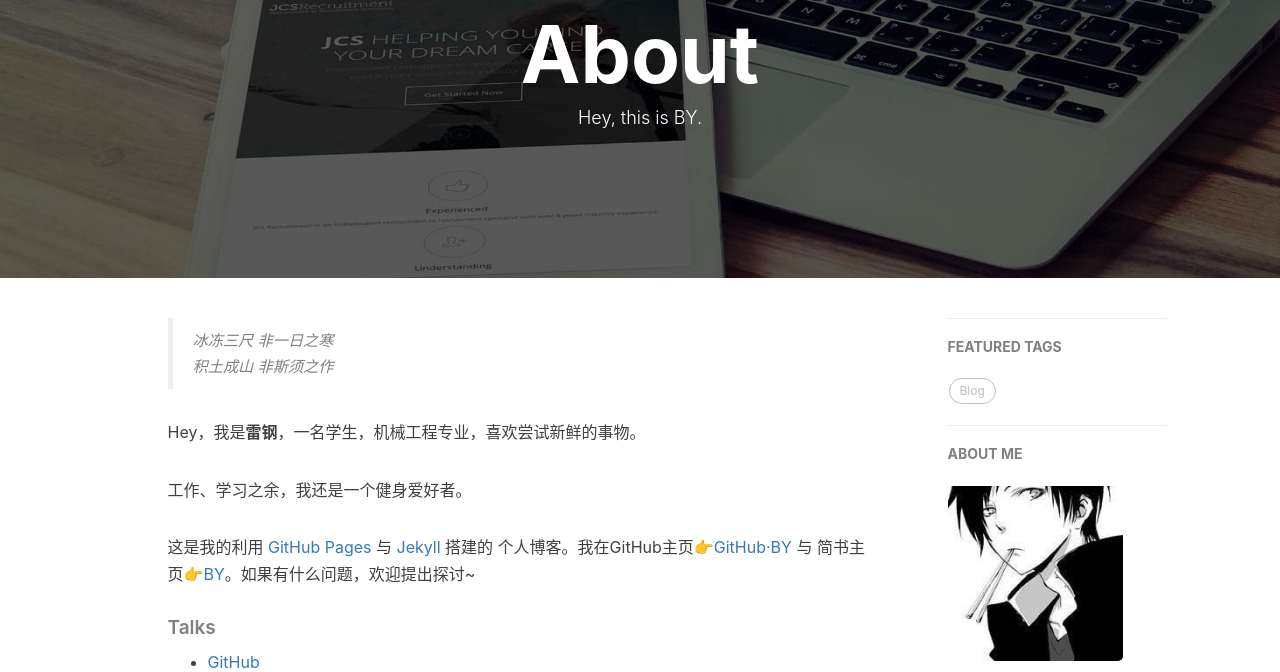
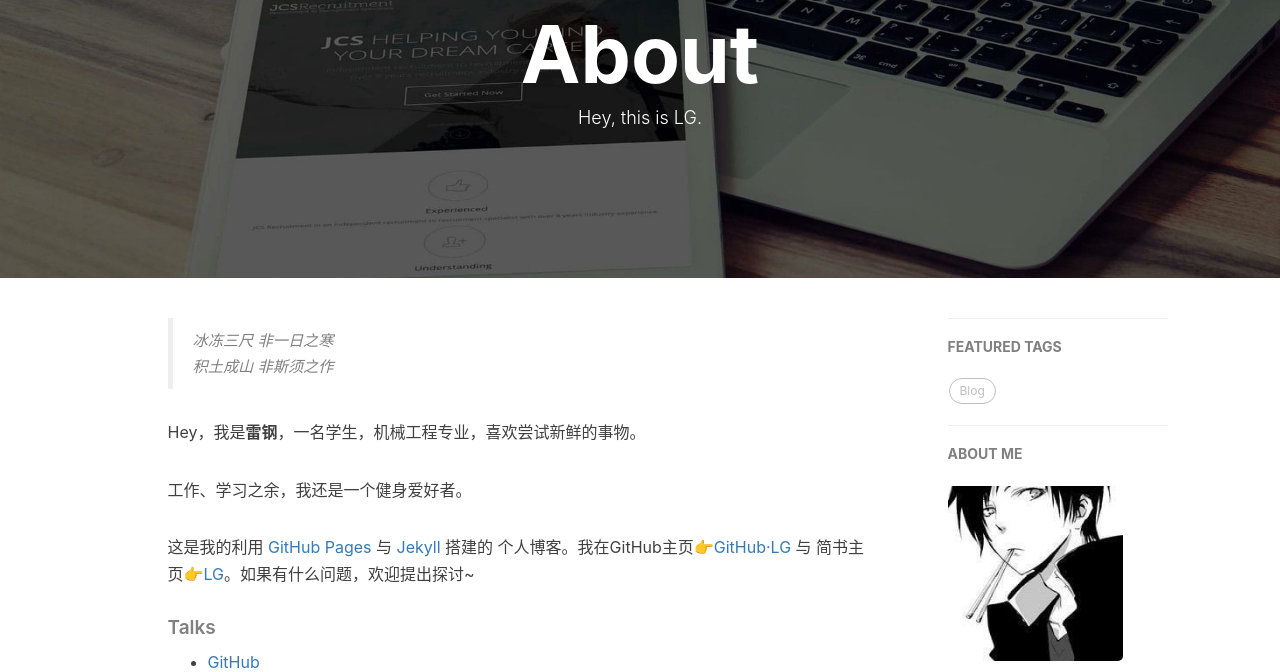
Before and after one commit to leigang431/leigang431.github.io, a Jekyll site: the page built from about.html, in a window 1280 px wide. Shown: the part 140-812 px from the top of the page. Built offline with Jekyll 4.4.1, drawn with Linux system fonts in a browser that asks for light colours; nearby versions of some CDN libraries; comment, search, counter and statistics services are not loaded.

```diff
--- a/about.html
+++ b/about.html
@@ -1,7 +1,7 @@
 ---
 layout: page
 title: "About"
-description: "Hey, this is BY."
+description: "Hey, this is LG."
 header-img: "img/post-bg-rwd.jpg"
 ---
 
@@ -22,7 +22,7 @@ header-img: "img/post-bg-rwd.jpg"
 
     <p>工作、学习之余，我还是一个健身爱好者。</p>
 
-    <p>这是我的利用 <a href="https://pages.github.com/">GitHub Pages</a> 与 <a href="http://jekyll.com.cn/">Jekyll</a> 搭建的 个人博客。我在GitHub主页<a href="https://github.com/leigang431">👉GitHub·BY</a> 与 简书主页<a href="https://www.jianshu.com/u/61e7e95a7127">👉BY</a>。如果有什么问题，欢迎提出探讨~</p>
+    <p>这是我的利用 <a href="https://pages.github.com/">GitHub Pages</a> 与 <a href="http://jekyll.com.cn/">Jekyll</a> 搭建的 个人博客。我在GitHub主页<a href="https://github.com/leigang431">👉GitHub·LG</a> 与 简书主页<a href="https://www.jianshu.com/u/61e7e95a7127">👉LG</a>。如果有什么问题，欢迎提出探讨~</p>
 
     <p></p>
 
```
